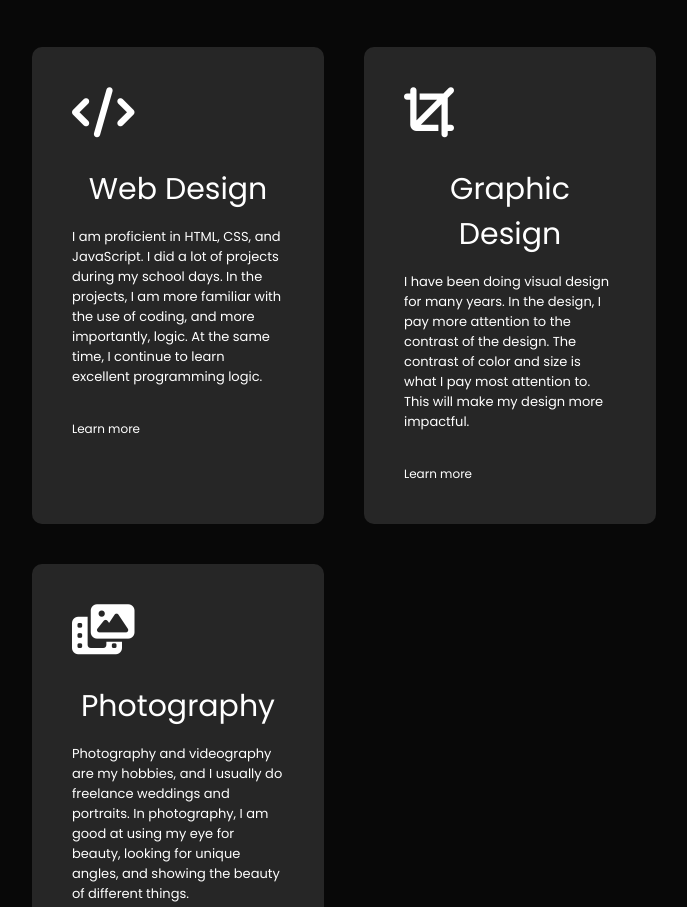
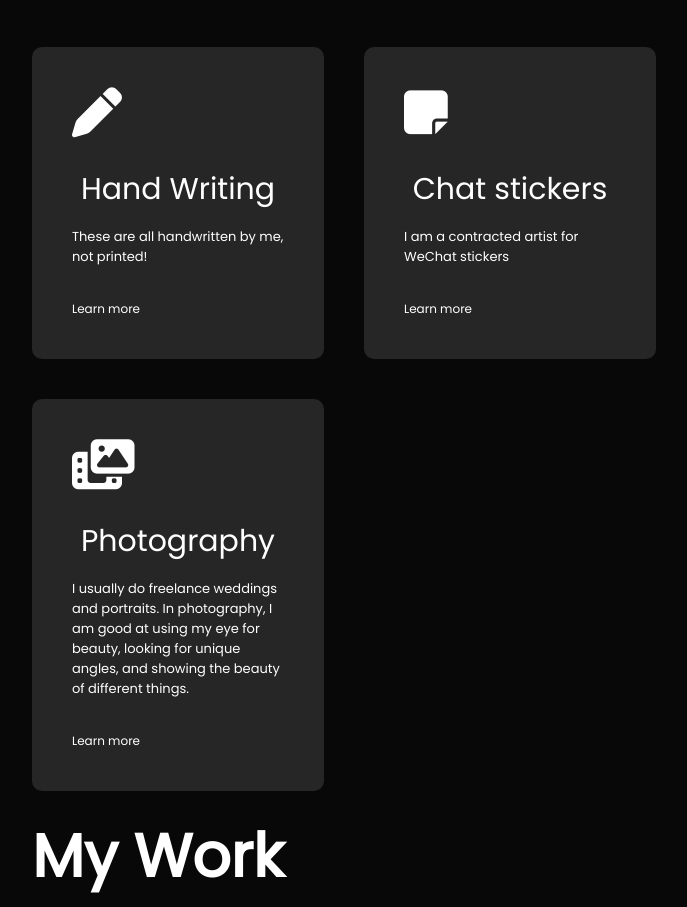
Before and after one commit to minamifan/portfolio2023, a plain HTML site: page index.html in a window 1280 px wide. Shown: the part 1739-2646 px from the top of the page, without its empty margins (296-983 px from the left). Drawn offline with Linux system fonts and the light colour scheme.

Commit message:
Update index.html

```diff
--- a/index.html
+++ b/index.html
@@ -81,21 +81,21 @@
         <h1 class="sub-title">My Services</h1>
         <div class="services-list">
             <div>
-                <i class="fa-solid fa-code"></i>
-                <h2>Web Design</h2>
-                <p>I am proficient in HTML, CSS, and JavaScript. I did a lot of projects during my school days. In the projects, I am more familiar with the use of coding, and more importantly, logic. At the same time, I continue to learn excellent programming logic.</p>
-                <a href="./html/web.html">Learn more</a>
+                <i class="fa-solid fa-pen"></i>
+                <h2>Hand Writing</h2>
+                <p>These are all handwritten by me, not printed!</p>
+                <a href="./html/handwriting.html">Learn more</a>
             </div>
             <div>
-                <i class="fa-solid fa-crop"></i>
-                <h2>Graphic Design</h2>
-                <p>I have been doing visual design for many years. In the design, I pay more attention to the contrast of the design. The contrast of color and size is what I pay most attention to. This will make my design more impactful.</p>
-                <a href="./html/graphic.html">Learn more</a>
+                <i class="fa-solid fa-note-sticky"></i>
+                <h2>Chat stickers</h2>
+                <p>I am a contracted artist for WeChat stickers</p>
+                <a href="./html/sticker.html">Learn more</a>
             </div>
             <div>
                 <i class="fa-solid fa-photo-film"></i>
                 <h2>Photography</h2>
-                <p>Photography and videography are my hobbies, and I usually do freelance weddings and portraits. In photography, I am good at using my eye for beauty, looking for unique angles, and showing the beauty of different things.</p>
+                <p>I usually do freelance weddings and portraits. In photography, I am good at using my eye for beauty, looking for unique angles, and showing the beauty of different things.</p>
                 <a href="./html/photo.html">Learn more</a>
             </div>
         </div>
```
